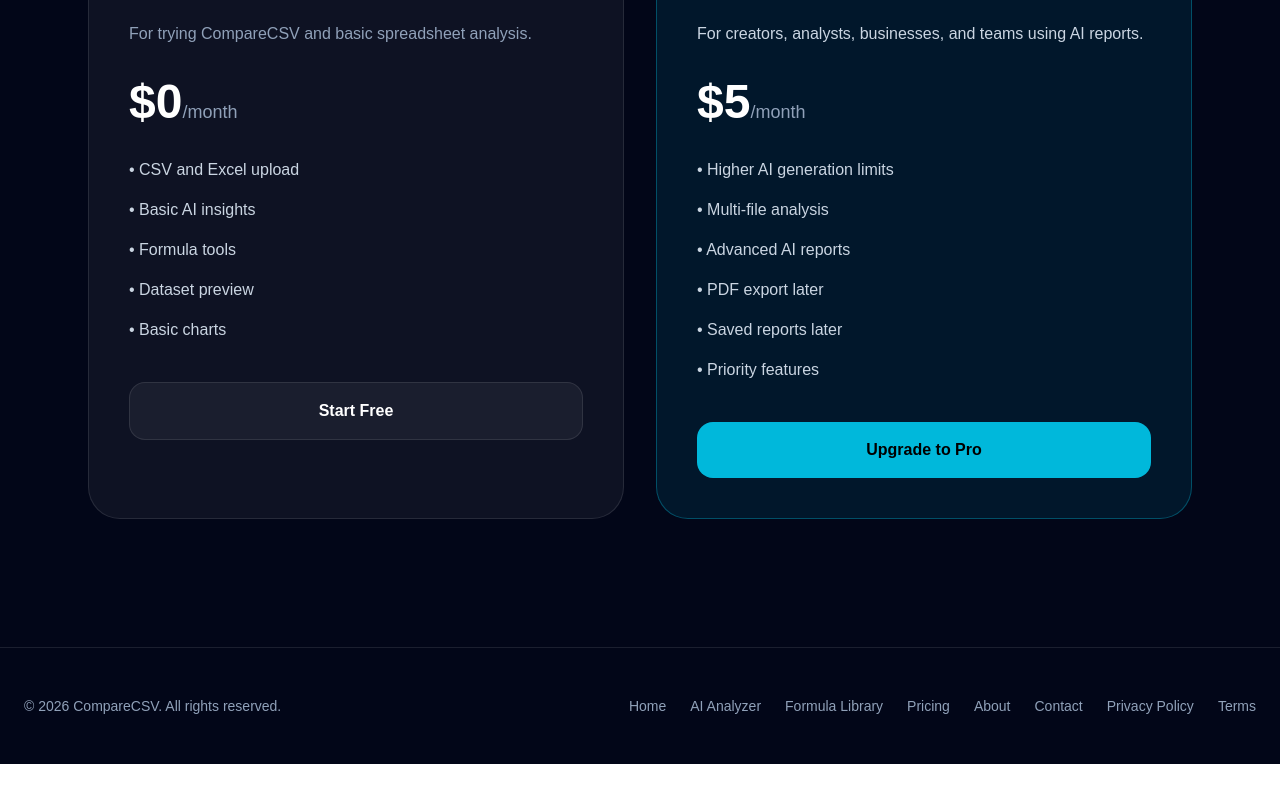
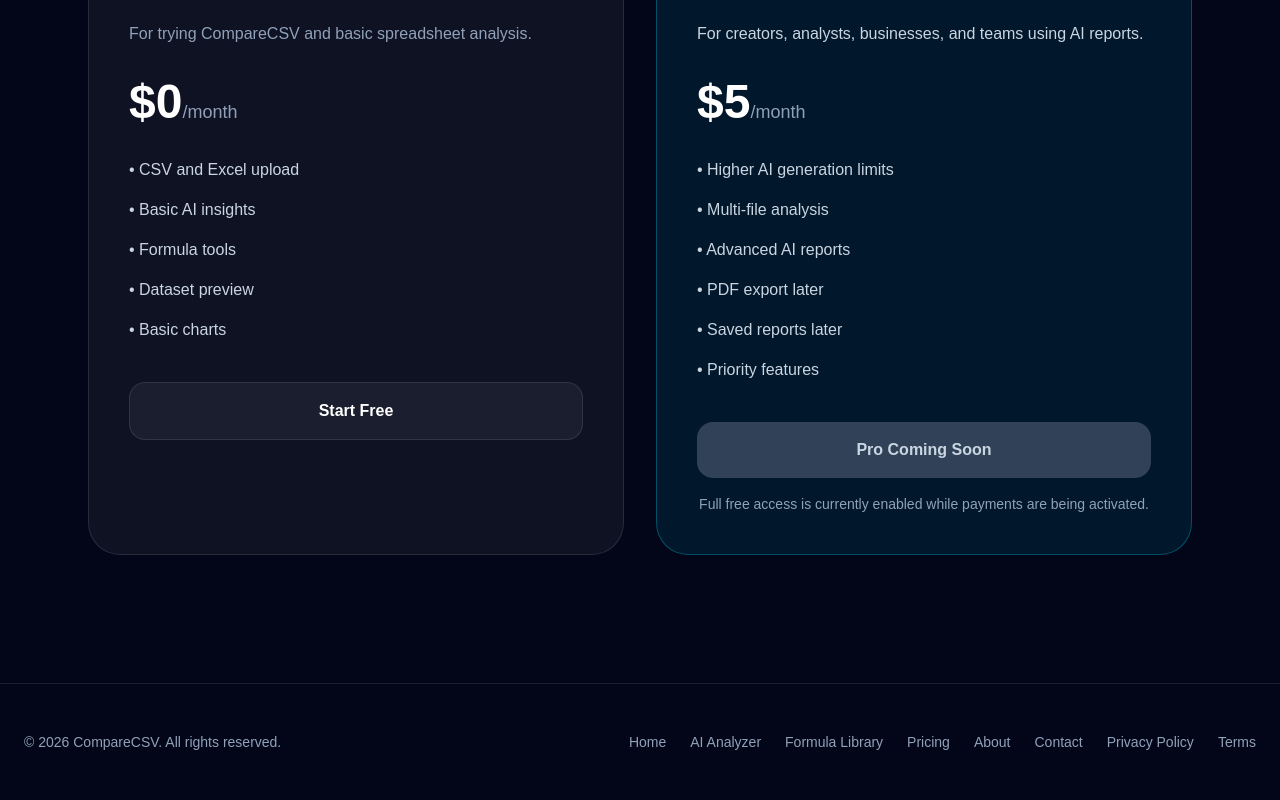
Before and after one commit to namrata505/comparecsv, a Next.js app: page /pricing in a window 1280 px wide. Shown: the part 668-1468 px from the top of the page. Before the commit the page ends 1432 px from the top, so only its background shows below. Built offline with nearby package versions, Linux system fonts and the light colour scheme; no server answers.

Commit message:
Temporarily disable Lemon Squeezy checkout

```diff
--- a/app/pricing/page.tsx
+++ b/app/pricing/page.tsx
@@ -105,6 +105,8 @@
               <li>• Priority features</li>
             </ul>
 
+
+          {/* temorary disabling the Payment button for Pro Subsriptions, and Disbling Lemon squeezy
             <button
               onClick={handleCheckout}
               disabled={loading}
@@ -112,6 +114,19 @@
             >
               {loading ? "Opening Checkout..." : "Upgrade to Pro"}
             </button>
+          */}
+
+          {/* Allowing full access */}
+            <button
+              disabled
+              className="inline-flex w-full justify-center rounded-2xl bg-slate-700 px-6 py-4 font-semibold text-slate-300 cursor-not-allowed"
+            >
+              Pro Coming Soon
+            </button>
+
+            <p className="mt-4 text-sm text-slate-400 text-center">
+              Full free access is currently enabled while payments are being activated.
+            </p>
           </div>
         </div>
       </section>
```
